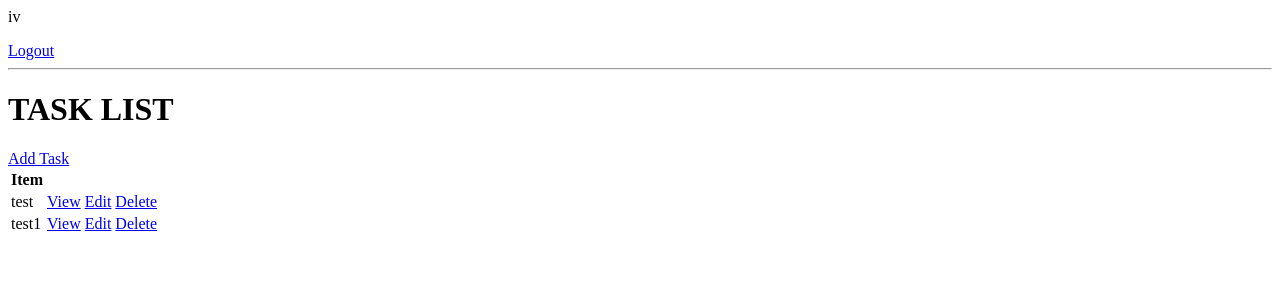
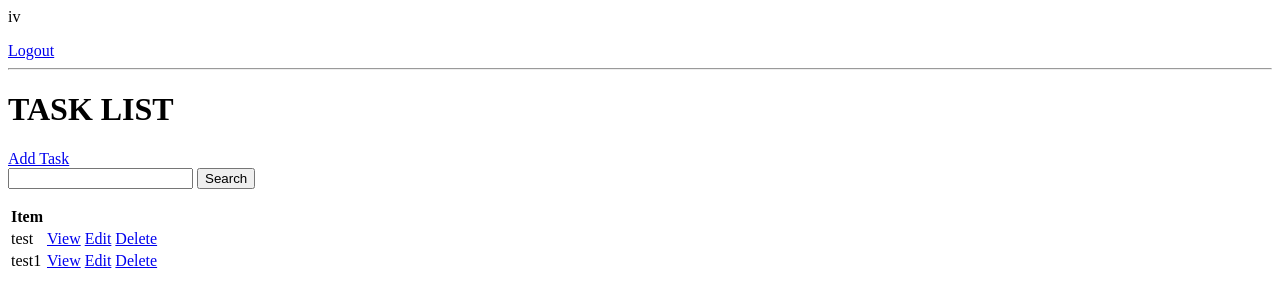
Before and after one commit to IvannaBaglay/WebProject, a Django app: page / in a window 1280 px wide. Shown: the top 307 px of the page. Run offline with Django 3.2, Linux system fonts and the light colour scheme; a user stored in the database is signed in; data comes from the database, SQL or seed files in the repository; both versions use the stored data as it was after the commit.

Commit message:
Added search

```diff
--- a/Lab1_todoList/base/templates/base/task_list.html
+++ b/Lab1_todoList/base/templates/base/task_list.html
@@ -10,6 +10,11 @@
 
 <h1> TASK LIST {{color}}</h1>
 <a href= "{% url 'task-create' %}"> Add Task</a>
+
+<form method="GET">
+    <input type = 'text' name= 'search-area'>
+    <input type = "submit" value="Search">
+</form>
 
 <table>
     <tr>
--- a/Lab1_todoList/base/views.py
+++ b/Lab1_todoList/base/views.py
@@ -49,6 +49,10 @@ class TaskList(LoginRequiredMixin, ListView):
         context = super().get_context_data(**kwargs)
         context['tasks'] = context['tasks'].filter(user=self.request.user)
         context['count'] = context['tasks'].filter(complete=False).count()
+
+        search_input = self.request.GET.get('search-area') or ''
+        if search_input :
+            context['tasks'] = context['tasks'].filter(title__icontains=search_input)
         return context
 
 class TaskDetail(LoginRequiredMixin, DetailView):
```
Also changed, not shown: Lab1_todoList/db.sqlite3.
